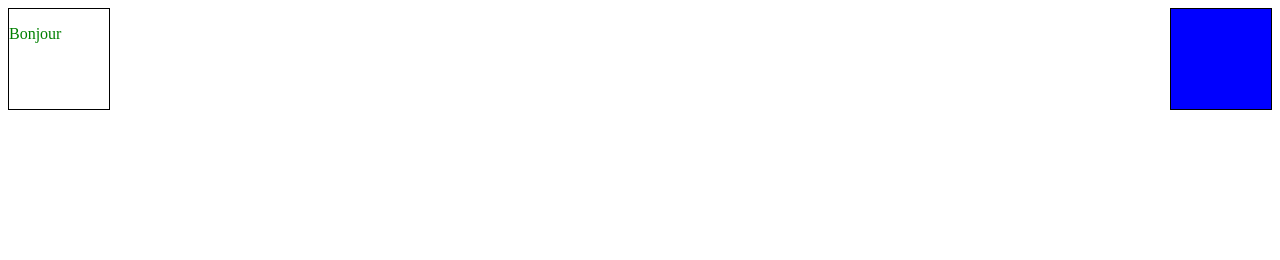
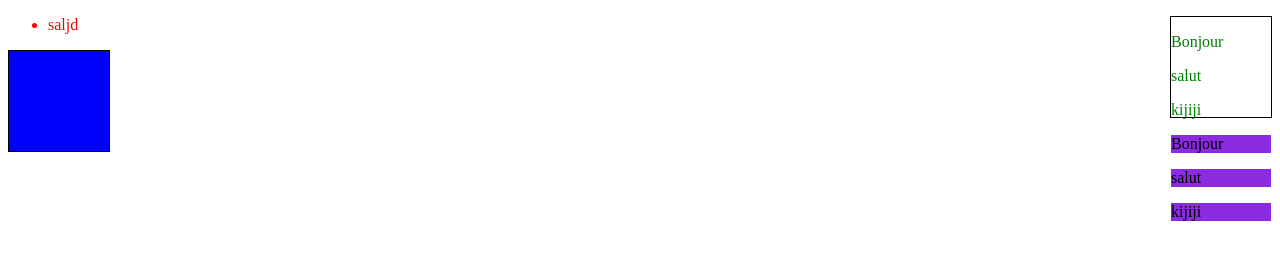
Before and after one commit to djepar/NiitReact, a website: page global-sanctuary-fund-challenge-master/test.html in a window 1280 px wide. Drawn offline with Linux system fonts and the light colour scheme.

Commit message:
More test for the quiz

```diff
--- a/global-sanctuary-fund-challenge-master/test.html
+++ b/global-sanctuary-fund-challenge-master/test.html
@@ -10,8 +10,7 @@
             color : red;
         }
         #bonjour{
-            float : left;
-
+            float : right;
             border: 1px solid black;
             width : 100px;
             height: 100px;
@@ -21,12 +20,14 @@
             color : initial;
         }
         #salut{
-            float : right;
             background : blue;
             border: 1px solid black;
             width : 100px;
             height: 100px;
 
+        }
+        div ~ p {
+            background-color: blueviolet;
         }
     </style>
 </head>
@@ -34,8 +35,16 @@
     <div id="bonjour">
         <div>
             <p>Bonjour</p>
+            <p>salut</p>
+            <p>kijiji</p>
         </div>
+        <p>Bonjour</p>
+        <p>salut</p>
+        <p>kijiji</p>
     </div>
+    <ul type="1">
+        <li>saljd</li>
+    </ul>
     <div id="salut"></div>
 </body>
 </html>
--- a/nameplate-challenge-master/styles.css
+++ b/nameplate-challenge-master/styles.css
@@ -6,6 +6,8 @@ nav{
     display : flex;
     background-color: rgba(44, 13, 13, 0.935);
     justify-content: space-evenly;
+    margin : 10px;
+    padding: 10px;
 }
 nav > * {
     padding : 10px;
```
